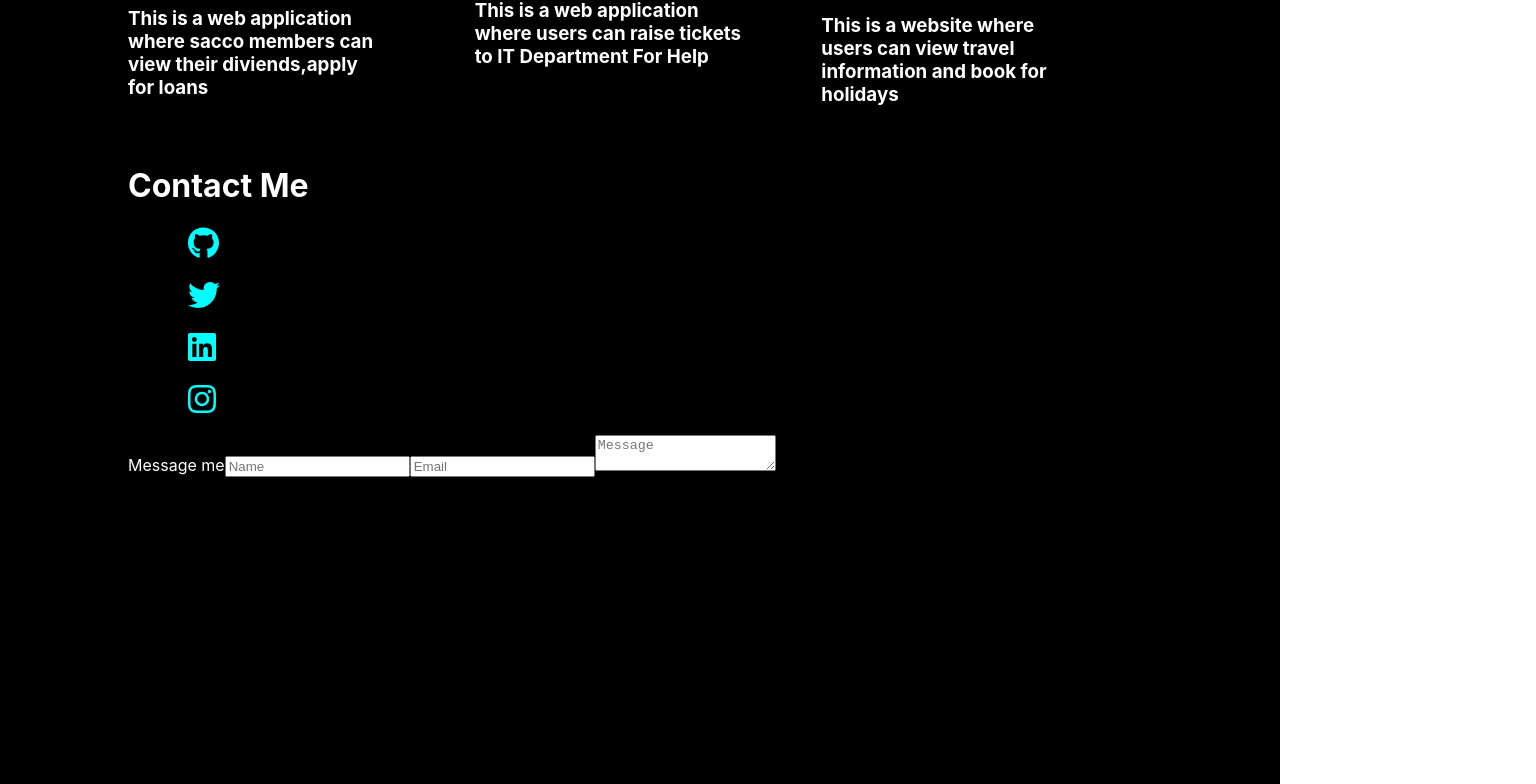
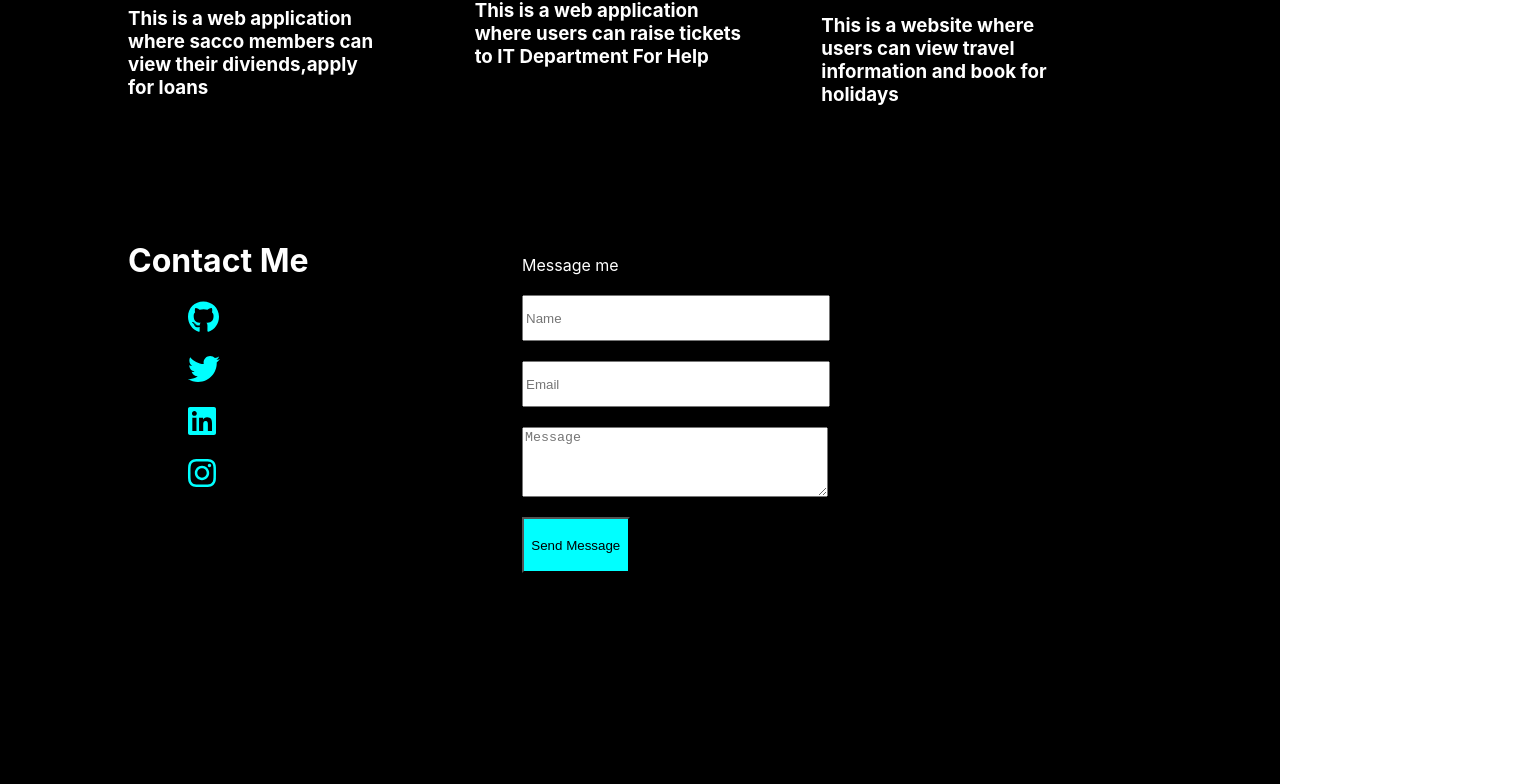
Before and after one commit to mbuguamary/Portfolio, a React (Create React App) app: page / in a window 1280 px wide. Shown: the part 2511-3295 px from the top of the page, 1536 px wide, since content can reach past the window. Built offline with nearby package versions, Linux system fonts and the light colour scheme.

Commit message:
added text field and styling for message section

```diff
--- a/src/Components/Contact.css
+++ b/src/Components/Contact.css
@@ -0,0 +1,36 @@
+.contact{
+    display: flex;
+    flex-direction: row;
+    justify-content: space-between;
+    align-items: center;
+    width: 100%;
+}
+
+.message{
+display: flex;
+flex-direction: column;
+flex-basis: 70%;
+margin-top: 100px;
+
+}
+.message input,textarea{
+    display: inline-block;
+    margin: 10px;
+    align-items: center;
+    width: 300px;
+    height: 5vh;
+}
+.message textarea{
+    height:8vh;
+}
+.message button{
+    display: inline-block;
+    align-items: center;
+    width:12%;
+    height:7vh;
+    margin: 10px;
+    background-color: aqua;
+}
+.message label{
+    margin: 10px;
+}
--- a/src/Components/Contact.js
+++ b/src/Components/Contact.js
@@ -7,6 +7,7 @@ import {
   faInstagram,
   faGithub
 } from "@fortawesome/free-brands-svg-icons";
+import './Contact.css';
 const Contact = () => {
   return (
     <div className='contact'>
@@ -40,6 +41,7 @@ const Contact = () => {
         <input text='name' placeholder='Name'/>
         <input text='name' placeholder='Email'/>
         <textarea placeholder='Message'/>
+        <button>Send Message</button>
        </div>
     </div>
   )
--- a/src/Components/Project.css
+++ b/src/Components/Project.css
@@ -12,6 +12,7 @@
     justify-content: space-between;
     width: 20px;
     color: aqua;
+    flex-basis: 20%;
 
 }
 
```
